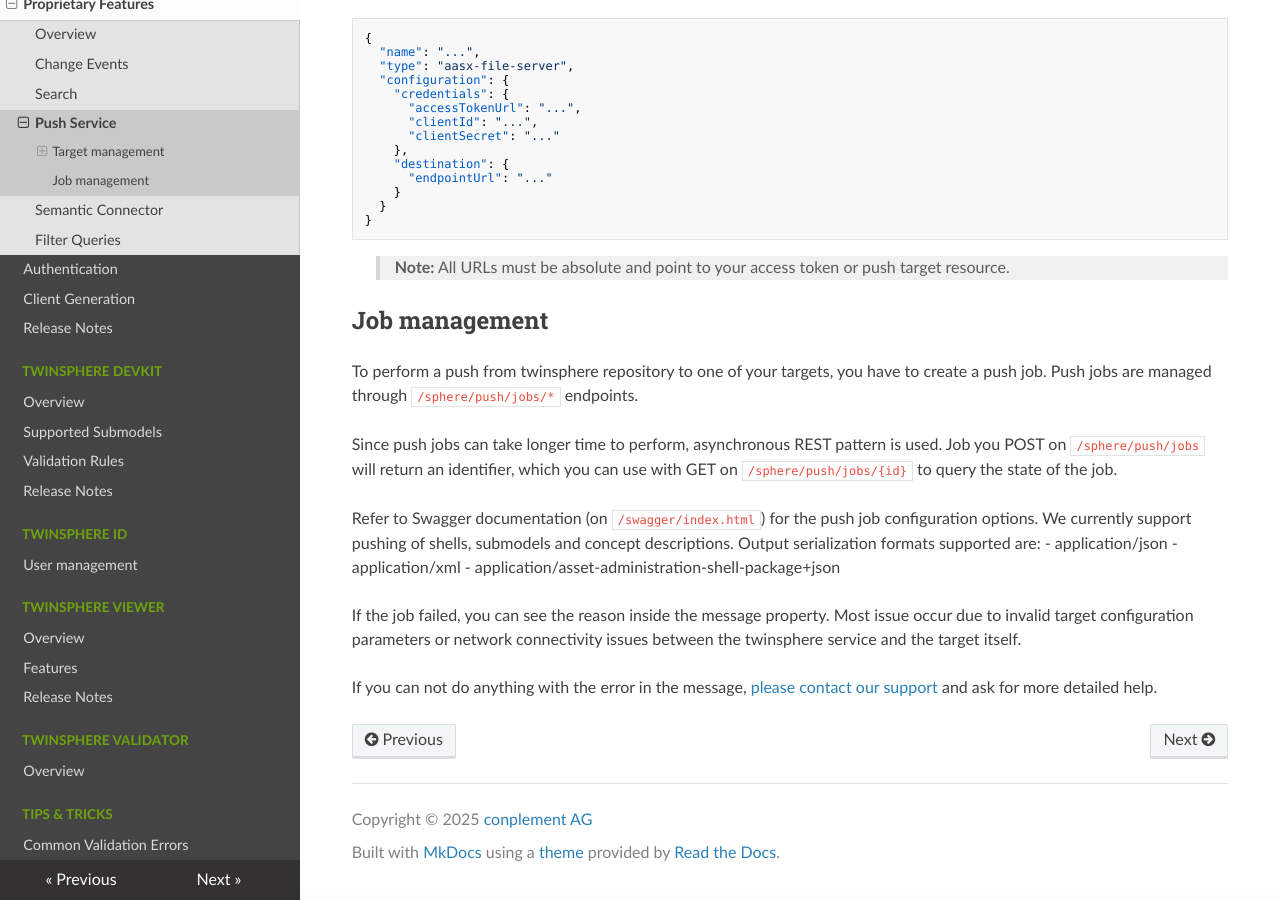
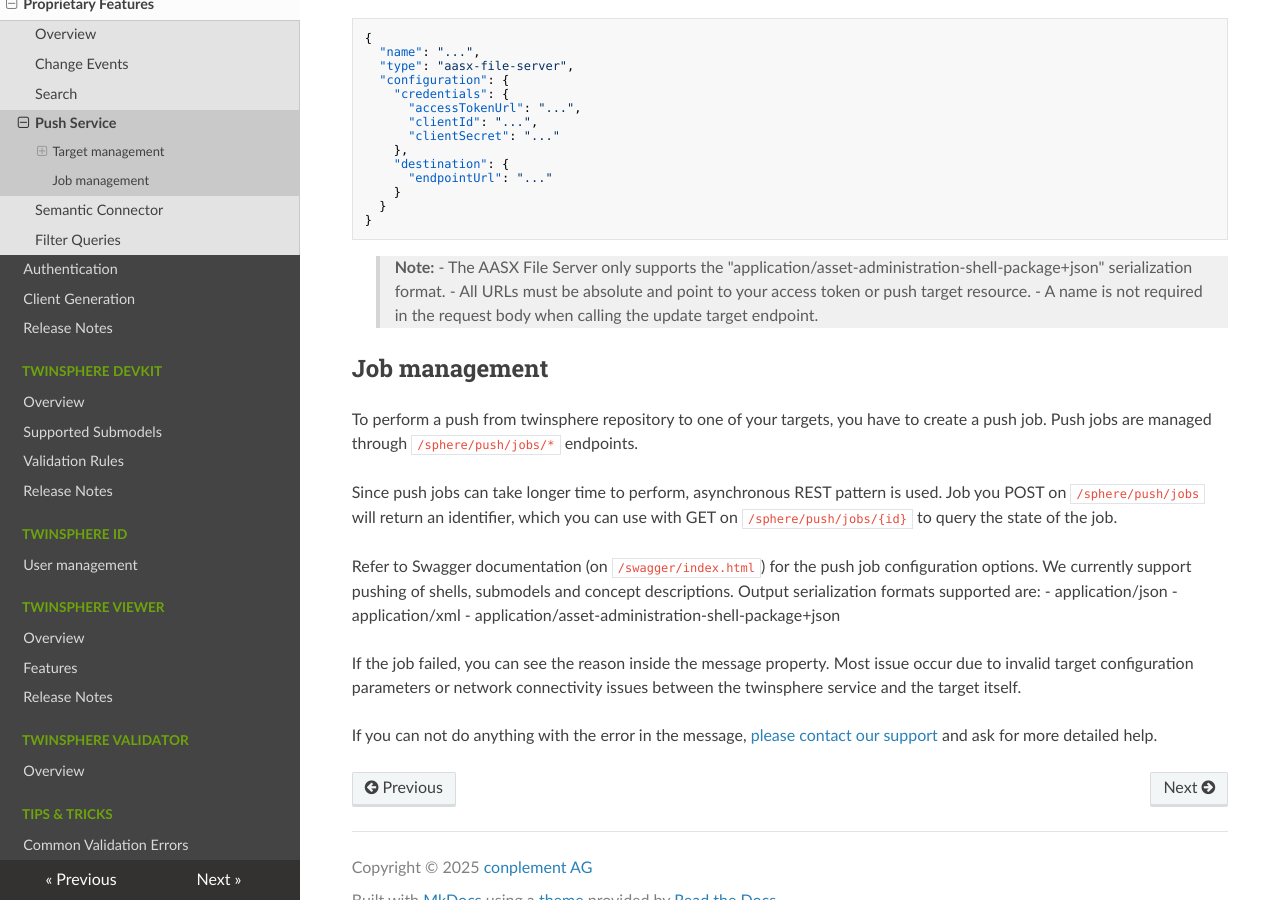
Before and after one commit to twinsphere/twinsphere.github.io, an MkDocs documentation site: the page built from docs/api-push-service.md, in a window 1280 px wide and 900 px high, scrolled down 1110 px. Built offline with MkDocs 1.6.1, drawn with Linux system fonts in a browser that asks for light colours; nearby versions of some CDN libraries.

Commit message:
feat(core): additional information about aasx-file-server endpoints

````diff
--- a/docs/api-push-service.md
+++ b/docs/api-push-service.md
@@ -58,7 +58,9 @@
 }
 ```
 > **Note:**
-> All URLs must be absolute and point to your access token or push target resource.
+> - The AASX File Server only supports the "application/asset-administration-shell-package+json" serialization format.
+> - All URLs must be absolute and point to your access token or push target resource.
+> - A name is not required in the request body when calling the update target endpoint.
 
 ## Job management
 
````
